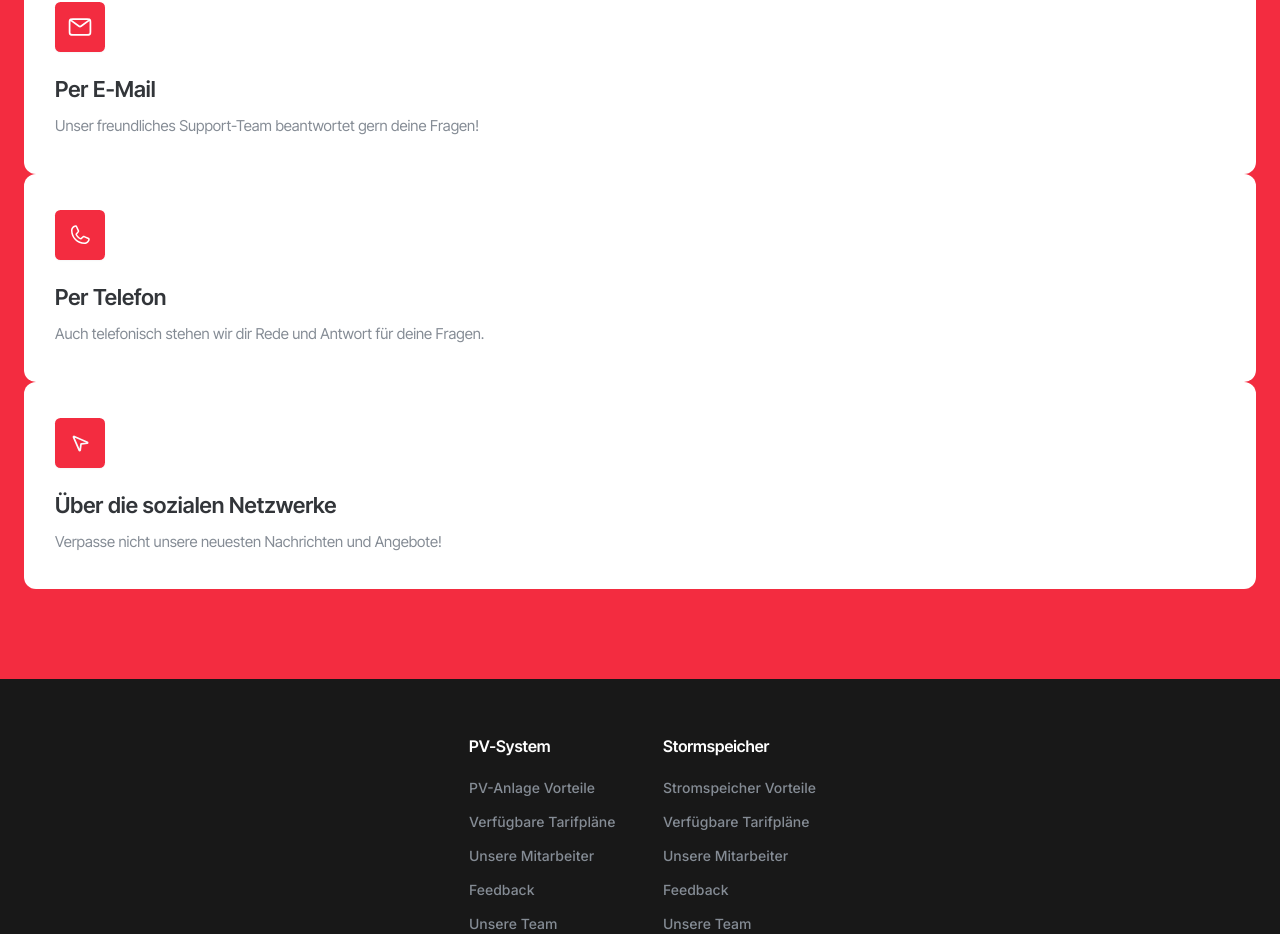
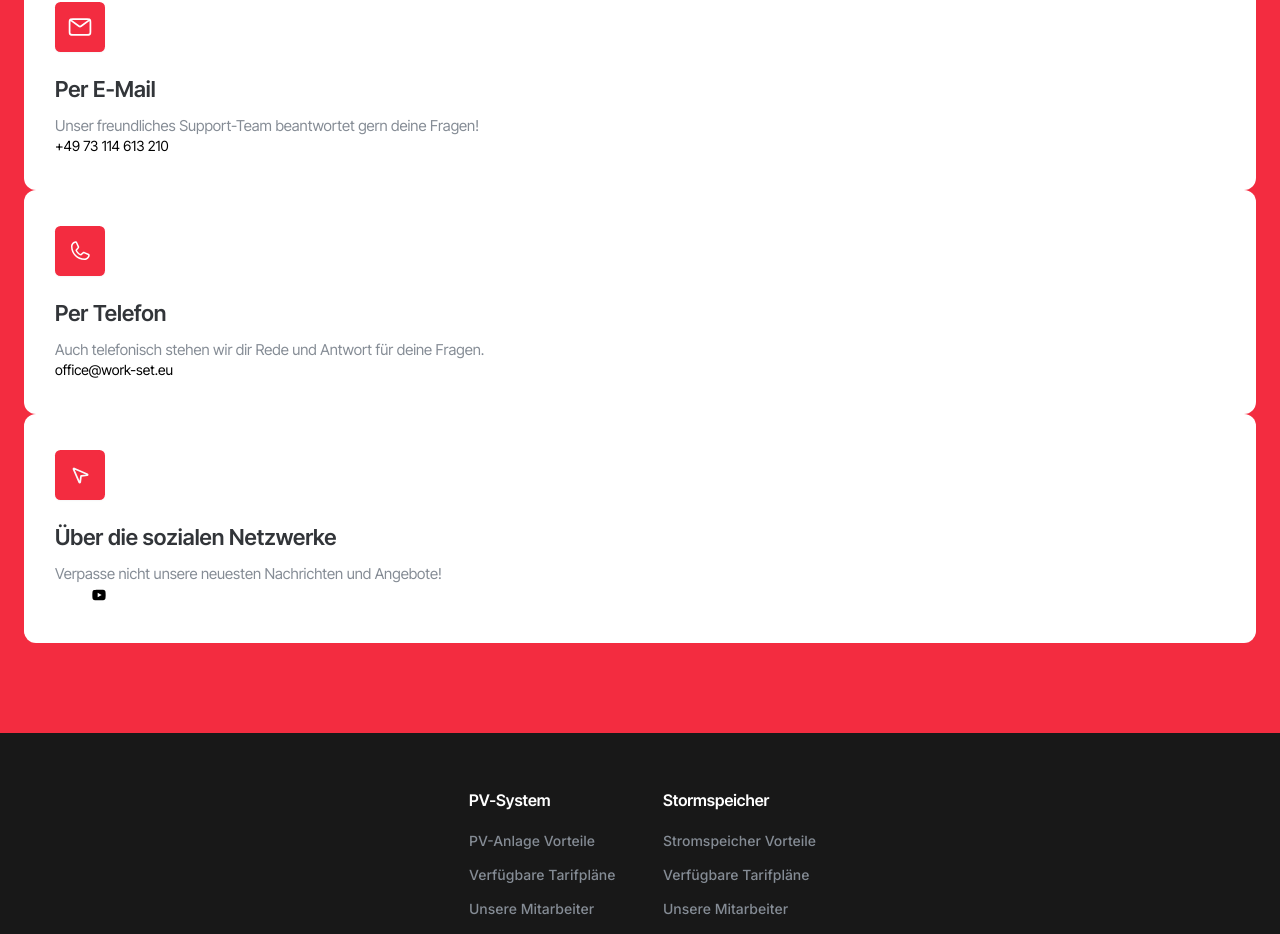
Before and after one commit to ihor-soloviov/workset_energy, a Next.js app: page /pv-anlagen in a window 1280 px wide. Shown: the part 4193-5127 px from the top of the page. Built offline with nearby package versions, Linux system fonts and the light colour scheme.

Commit message:
prepared to map item links

```diff
--- a/src/components/common/RedHelpSection/RedHelpItem/RedHelpItem.tsx
+++ b/src/components/common/RedHelpSection/RedHelpItem/RedHelpItem.tsx
@@ -2,12 +2,15 @@ import React, { Component } from 'react';
 import styles from './RedHelpItem.module.css';
 import { RedHelp } from '@/types/infoTypes';
 import Image from 'next/image';
+import { items } from '../items';
 
 type Props = {
   item: RedHelp;
 };
 
-const RedHelpItem: React.FC<Props> = ({ item: { title, text, icon } }) => {
+const RedHelpItem: React.FC<Props> = ({
+  item: { title, text, icon, href, arrayOfLinks },
+}) => {
   return (
     <li className={styles.redHelpItem}>
       <div className={styles.itemHead}>
@@ -15,7 +18,24 @@ const RedHelpItem: React.FC<Props> = ({ item: { title, text, icon } }) => {
         <h5 className={styles.title}>{title}</h5>
         <p className={styles.text}>{text}</p>
       </div>
-      <div className={styles.action}></div>
+      <div className={styles.action}>
+        {href && (
+          <a href={href.linkTo} target="_blank" rel="noopener noreferrer">
+            {href.title}
+          </a>
+        )}
+        {arrayOfLinks &&
+          arrayOfLinks.map(({ icon, linkTo }) => (
+            <a
+              key={linkTo}
+              href={linkTo}
+              target="_blank"
+              rel="noopener noreferrer"
+            >
+              {React.createElement(icon)}
+            </a>
+          ))}
+      </div>
     </li>
   );
 };
--- a/src/components/common/RedHelpSection/items.ts
+++ b/src/components/common/RedHelpSection/items.ts
@@ -1,6 +1,9 @@
 import Email from '../../../../public/icons/emailIconWhite.svg';
 import Phone from '../../../../public/icons/phoneIconWhite.svg';
 import Navigator from '../../../../public/icons/navIconWhite.svg';
+import InstIcon from '/public/icons/instagram.svg';
+import FacebookIcon from '/public/icons/facebook.svg';
+import YoutubeIcon from '/public/icons/youtube.svg';
 import { RedHelp } from '@/types/infoTypes';
 
 export const items: RedHelp[] = [
@@ -8,15 +11,37 @@ export const items: RedHelp[] = [
     icon: Email,
     title: 'Per E-Mail',
     text: 'Unser freundliches Support-Team beantwortet gern deine Fragen!',
+    href: {
+      linkTo: 'tel:+4973114613210',
+      title: '+49 73 114 613 210',
+    },
   },
   {
     icon: Phone,
     title: 'Per Telefon',
     text: 'Auch telefonisch stehen wir dir Rede und Antwort für deine Fragen.',
+    href: {
+      linkTo: 'mailto:office@work-set.eu',
+      title: 'office@work-set.eu',
+    },
   },
   {
     icon: Navigator,
     title: 'Über die sozialen Netzwerke',
     text: 'Verpasse nicht unsere neuesten Nachrichten und Angebote!',
+    arrayOfLinks: [
+      {
+        icon: InstIcon,
+        linkTo: 'https://www.instagram.com/workset.energy/',
+      },
+      {
+        icon: FacebookIcon,
+        linkTo: 'https://www.facebook.com/profile.php?id=100090207079736',
+      },
+      {
+        icon: YoutubeIcon,
+        linkTo: 'https://www.youtube.com/@WorkSETEnergy',
+      },
+    ],
   },
 ];
```
Also changed, not shown: src/types/infoTypes.ts (+12 -0 lines).
